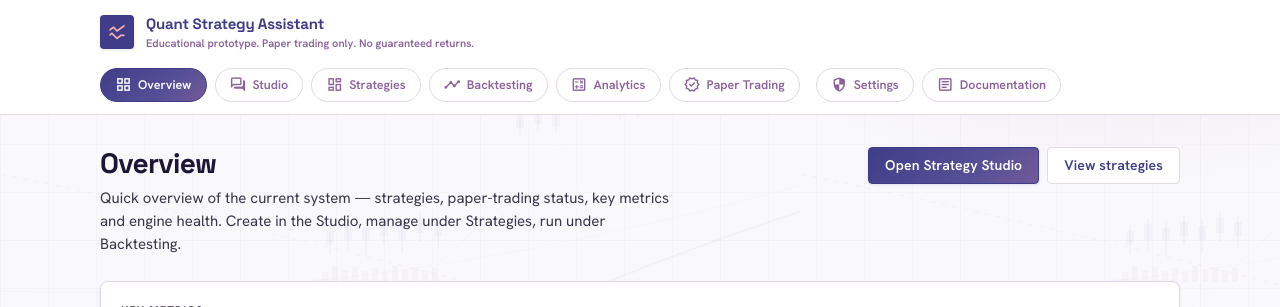
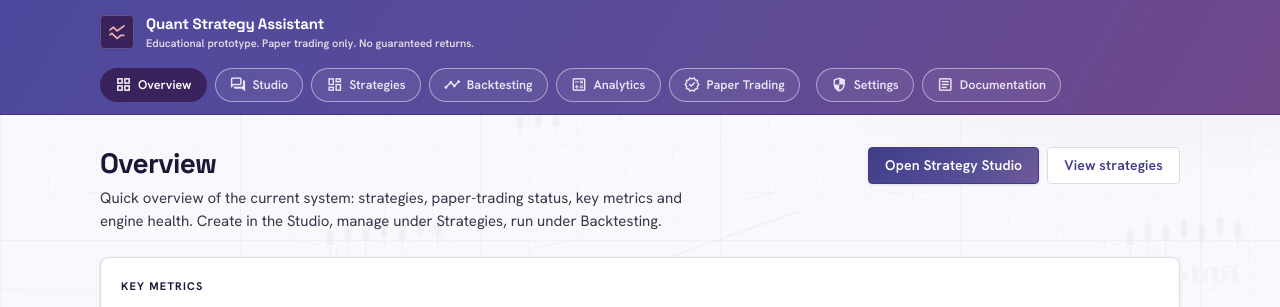
Before and after one commit to AyoAyoos/Ai_Quant, a React (Vite) app in the folder frontend/: page / in a window 1280 px wide. Shown: the top 307 px of the page. Built offline with nearby package versions, Linux system fonts and the light colour scheme; no server answers.

Commit message:
feat(frontend): split-contrast purple header with light workspace

```diff
--- a/frontend/src/pages/OverviewPage.jsx
+++ b/frontend/src/pages/OverviewPage.jsx
@@ -116,7 +116,7 @@ export default function OverviewPage() {
         <div className="page-head__text">
           <h1 className="page-title">Overview</h1>
           <p className="page-lede">
-            Quick overview of the current system — strategies, paper-trading status, key metrics and
+            Quick overview of the current system: strategies, paper-trading status, key metrics and
             engine health. Create in the Studio, manage under Strategies, run under Backtesting.
           </p>
         </div>
--- a/frontend/src/styles/pages.css
+++ b/frontend/src/styles/pages.css
@@ -47,8 +47,8 @@
 
 .app-shell__header {
   flex: none;
-  background: #ffffff;
-  border-bottom: 1px solid #e3d9e5;
+  background: linear-gradient(120deg, #4d499e 0%, #5d4b96 55%, #70488b 100%);
+  border-bottom: 1px solid rgba(58, 35, 93, 0.55);
 }
 
 .app-shell__bar {
@@ -76,7 +76,8 @@
   height: 34px;
   flex: none;
   border-radius: var(--r-md);
-  background: #403d88;
+  background: #3a235d;
+  border: 1px solid rgba(255, 255, 255, 0.22);
   color: #f8b2b2;
   font-size: 20px;
   box-shadow: var(--shadow-1);
@@ -94,12 +95,12 @@
   font-weight: 700;
   letter-spacing: -0.015em;
   white-space: nowrap;
-  color: #403d88;
+  color: #ffffff;
 }
 
 .brand__disclaimer {
   font-size: var(--fs-xs);
-  color: #8b639b;
+  color: #e3d9e5;
   font-weight: 600;
 }
 
@@ -170,31 +171,31 @@
   gap: 6px;
   padding: 6px 14px;
   border-radius: var(--r-pill);
-  border: 1px solid #e3d9e5;
-  background: #ffffff;
+  border: 1px solid rgba(234, 229, 247, 0.55);
+  background: rgba(255, 255, 255, 0.06);
   font-size: var(--fs-sm);
   font-weight: 600;
-  color: #8b639b;
+  color: #eae5f7;
   text-decoration: none;
   transition: background var(--dur-fast) var(--ease), color var(--dur-fast) var(--ease);
 }
 
 .main-nav__link:hover {
-  color: #403d88;
-  border-color: #af719d;
-  background: #f3edf5;
+  color: #ffffff;
+  border-color: rgba(255, 255, 255, 0.85);
+  background: rgba(255, 255, 255, 0.14);
   text-decoration: none;
 }
 
 .main-nav__link--active {
-  background: linear-gradient(135deg, #403d88 0%, #554f96 62%, #8b639b 130%);
-  border-color: #403d88;
+  background: #3a235d;
+  border-color: #3a235d;
   color: #ffffff;
 }
 
 .main-nav__link--active:hover {
-  background: linear-gradient(135deg, #373472 0%, #4a4686 62%, #7a557f 130%);
-  border-color: #373472;
+  background: #3a235d;
+  border-color: #3a235d;
   color: #ffffff;
 }
 
@@ -202,8 +203,8 @@
   min-width: 18px;
   padding: 0 5px;
   border-radius: var(--r-pill);
-  background: #ede7f3;
-  color: #403d88;
+  background: rgba(255, 255, 255, 0.18);
+  color: #ffffff;
   font-family: var(--font-mono);
   font-size: 10px;
   font-weight: 700;
@@ -212,7 +213,7 @@
 
 .main-nav__link--active .main-nav__count {
   background: rgba(255, 255, 255, 0.24);
-  color: var(--on-primary);
+  color: #ffffff;
 }
 
 .app-shell__main {
```
